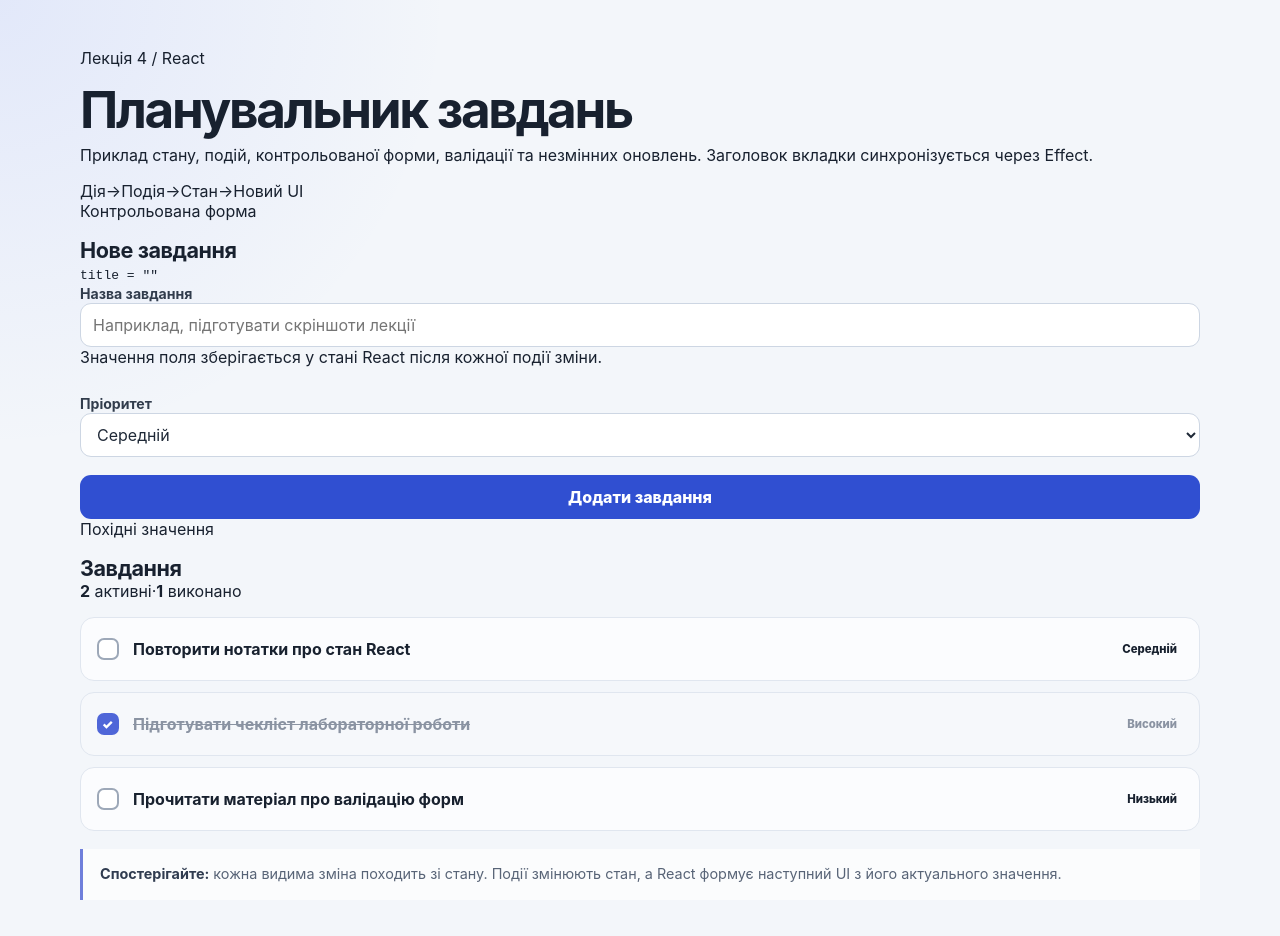
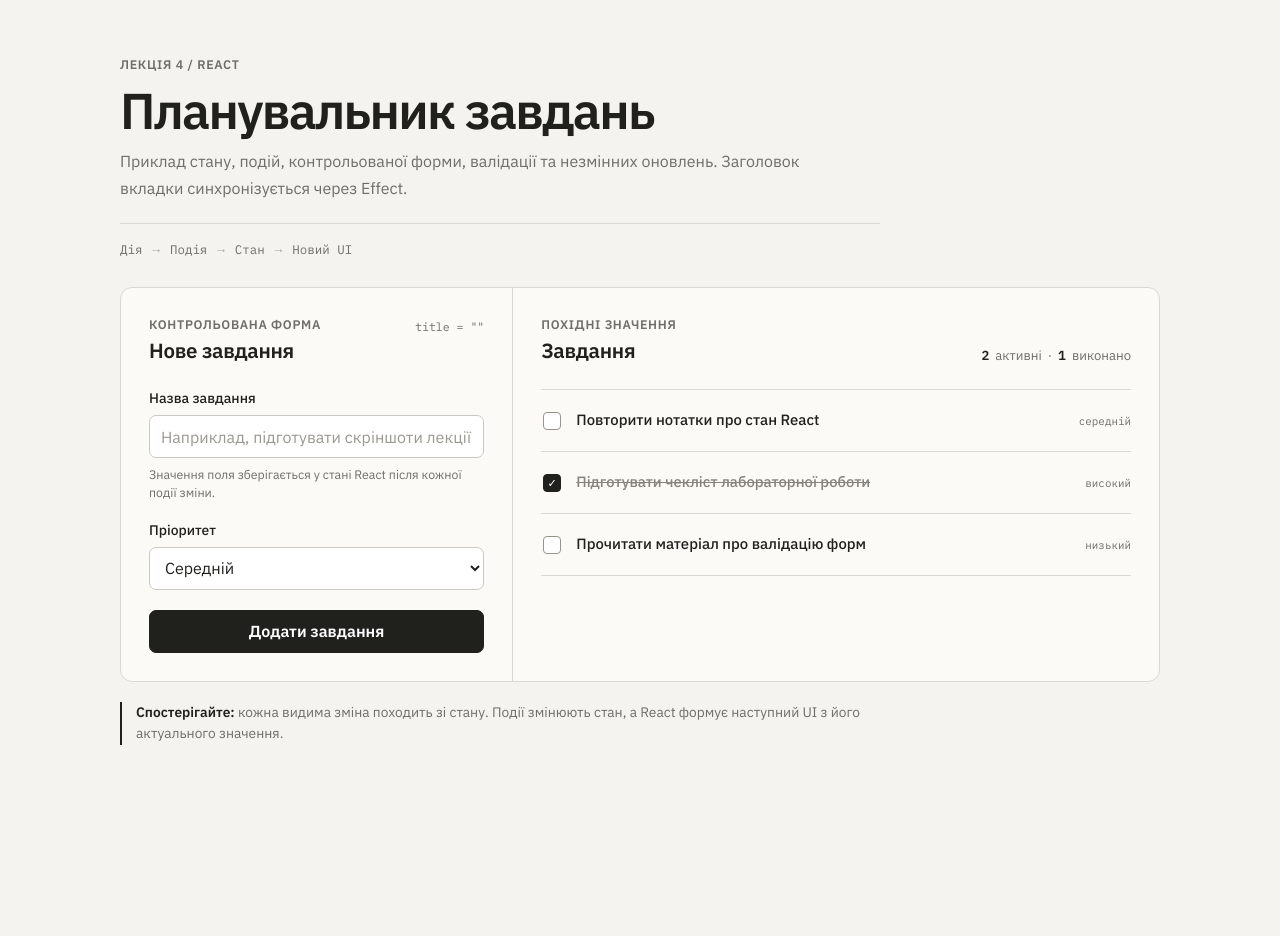
Before and after one commit to Aroxed/ui-programming-course, a React (Vite) app in the folder examples/lecture-04-state-events-forms/: page / in a window 1280 px wide. After the commit the page ends 800 px from the top, so only its background shows below. Built offline with nearby package versions, Linux system fonts and the light colour scheme.

Commit message:
Apply minimalist visual system to Lecture 4 example

```diff
--- a/examples/lecture-04-state-events-forms/src/styles.css
+++ b/examples/lecture-04-state-events-forms/src/styles.css
@@ -1,9 +1,18 @@
+@import url('https://fonts.googleapis.com/css2?family=IBM+Plex+Mono:wght@400;500&family=IBM+Plex+Sans:wght@400;500;600&display=swap');
+
 :root {
-  font-family: Inter, ui-sans-serif, system-ui, -apple-system, BlinkMacSystemFont, "Segoe UI", sans-serif;
-  color: #18212f;
-  background: #f3f6fa;
+  font-family: 'IBM Plex Sans', system-ui, sans-serif;
+  color: #20201d;
+  background: #f4f3ef;
   font-synthesis: none;
   text-rendering: optimizeLegibility;
+  --ink: #20201d;
+  --muted: #6f6e68;
+  --line: #d9d8d1;
+  --surface: #fbfaf7;
+  --surface-soft: #f0efea;
+  --focus: #315efb;
+  --error: #b42318;
 }
 
 * {
@@ -14,9 +23,7 @@ body {
   margin: 0;
   min-width: 320px;
   min-height: 100vh;
-  background:
-    radial-gradient(circle at top left, rgba(78, 111, 247, 0.10), transparent 28rem),
-    #f3f6fa;
+  background: #f4f3ef;
 }
 
 button,
@@ -25,34 +32,28 @@ select {
   font: inherit;
 }
 
-button,
-input,
-select,
-.task {
-  transition: none;
+button {
+  appearance: none;
 }
 
 .page-shell {
-  width: min(1120px, calc(100% - 40px));
+  width: min(1040px, calc(100% - 40px));
   margin: 0 auto;
-  padding: 48px 0 36px;
+  padding: 56px 0 40px;
 }
 
-.hero {
-  display: grid;
-  grid-template-columns: minmax(0, 1fr) auto;
-  gap: 36px;
-  align-items: end;
-  margin-bottom: 28px;
+.page-header {
+  max-width: 760px;
+  margin-bottom: 30px;
 }
 
-.eyebrow,
-.section-kicker {
-  margin: 0 0 8px;
-  color: #5869b3;
+.course-meta,
+.section-label {
+  margin: 0;
+  color: var(--muted);
   font-size: 0.78rem;
-  font-weight: 800;
-  letter-spacing: 0.08em;
+  font-weight: 600;
+  letter-spacing: 0.055em;
   text-transform: uppercase;
 }
 
@@ -63,186 +64,182 @@ p {
 }
 
 h1 {
-  margin-bottom: 10px;
-  font-size: clamp(2.3rem, 4vw, 3.7rem);
-  letter-spacing: -0.045em;
-  line-height: 1;
+  margin: 12px 0 12px;
+  font-size: clamp(2.2rem, 5vw, 3.15rem);
+  font-weight: 600;
+  letter-spacing: -0.035em;
+  line-height: 1.04;
 }
 
 h2 {
-  margin-bottom: 0;
-  font-size: 1.35rem;
-  letter-spacing: -0.02em;
+  margin: 5px 0 0;
+  font-size: 1.28rem;
+  font-weight: 600;
+  letter-spacing: -0.015em;
 }
 
-.hero-copy {
+.page-intro {
   max-width: 680px;
-  margin-bottom: 0;
-  color: #5a6678;
+  margin-bottom: 22px;
+  color: var(--muted);
   font-size: 1rem;
   line-height: 1.65;
 }
 
-.flow {
+.flow-line {
   display: flex;
+  flex-wrap: wrap;
+  gap: 7px 10px;
   align-items: center;
-  gap: 8px;
-  padding: 10px 12px;
-  border: 1px solid #d8dfeb;
-  border-radius: 14px;
-  background: rgba(255, 255, 255, 0.86);
-  color: #49556a;
+  padding-top: 16px;
+  border-top: 1px solid var(--line);
+  color: var(--muted);
+  font-family: 'IBM Plex Mono', ui-monospace, monospace;
   font-size: 0.78rem;
-  font-weight: 700;
-  white-space: nowrap;
 }
 
-.flow b {
-  color: #8b96a8;
+.flow-line span:nth-child(even) {
+  color: #a3a19a;
 }
 
-.dashboard {
+.workspace {
   display: grid;
-  grid-template-columns: minmax(0, 0.86fr) minmax(0, 1.35fr);
-  gap: 22px;
+  grid-template-columns: minmax(300px, 0.82fr) minmax(0, 1.35fr);
+  overflow: hidden;
+  border: 1px solid var(--line);
+  border-radius: 12px;
+  background: var(--surface);
 }
 
-.panel {
-  border: 1px solid #dbe2ed;
-  border-radius: 20px;
-  background: rgba(255, 255, 255, 0.96);
-  box-shadow: 0 16px 45px rgba(34, 48, 74, 0.08);
+.workspace-section {
+  min-width: 0;
+  padding: 28px;
 }
 
-.form-panel,
-.tasks-panel {
-  padding: 24px;
+.form-section {
+  border-right: 1px solid var(--line);
 }
 
-.panel-heading {
+.section-heading {
   display: flex;
   justify-content: space-between;
   gap: 18px;
   align-items: flex-start;
-  margin-bottom: 24px;
+  margin-bottom: 25px;
 }
 
-.state-badge {
-  max-width: 185px;
+.state-readout {
+  max-width: 190px;
   overflow: hidden;
-  padding: 7px 10px;
-  border-radius: 999px;
-  background: #eef2ff;
-  color: #485cc7;
-  font-family: ui-monospace, SFMono-Regular, Menlo, Consolas, monospace;
-  font-size: 0.76rem;
+  padding: 3px 0;
+  color: var(--muted);
+  font-family: 'IBM Plex Mono', ui-monospace, monospace;
+  font-size: 0.72rem;
+  font-weight: 400;
   text-overflow: ellipsis;
   white-space: nowrap;
 }
 
 form {
   display: grid;
-  gap: 10px;
+  gap: 19px;
+}
+
+.field {
+  display: grid;
+  gap: 8px;
 }
 
 label {
-  color: #313c4c;
-  font-size: 0.88rem;
-  font-weight: 700;
+  color: var(--ink);
+  font-size: 0.87rem;
+  font-weight: 500;
 }
 
-input[type="text"],
+input[type='text'],
 select {
   width: 100%;
-  min-height: 44px;
-  padding: 10px 12px;
-  border: 1px solid #cdd6e3;
-  border-radius: 11px;
+  min-height: 43px;
+  padding: 9px 11px;
+  border: 1px solid #c9c8c1;
+  border-radius: 7px;
   outline: none;
   background: #fff;
-  color: #1f2937;
+  color: var(--ink);
 }
 
-input[type="text"]:focus,
-select:focus {
-  border-color: #6c7ee8;
-  box-shadow: 0 0 0 3px rgba(108, 126, 232, 0.13);
+input[type='text']::placeholder {
+  color: #9a9891;
 }
 
-input[aria-invalid="true"] {
-  border-color: #d65757;
-  box-shadow: 0 0 0 3px rgba(214, 87, 87, 0.10);
+input[type='text']:focus,
+select:focus {
+  border-color: var(--ink);
+  box-shadow: 0 0 0 2px rgba(49, 94, 251, 0.14);
 }
 
-.form-message {
-  min-height: 38px;
-  margin: -2px 0 4px;
-  color: #7a8494;
-  font-size: 0.79rem;
+input[aria-invalid='true'] {
+  border-color: var(--error);
+  box-shadow: none;
+}
+
+.field-note {
+  min-height: 34px;
+  margin: 0;
+  color: var(--muted);
+  font-size: 0.77rem;
   line-height: 1.45;
 }
 
-.form-message.error {
-  color: #b53c3c;
-  font-weight: 700;
+.field-note.error {
+  color: var(--error);
+  font-weight: 500;
 }
 
 .primary-button {
-  min-height: 44px;
-  margin-top: 8px;
-  border: 0;
-  border-radius: 11px;
-  background: #304fd1;
+  min-height: 43px;
+  margin-top: 1px;
+  border: 1px solid var(--ink);
+  border-radius: 7px;
+  background: var(--ink);
   color: #fff;
   cursor: pointer;
-  font-weight: 800;
+  font-weight: 600;
+}
+
+.primary-button:hover {
+  background: #34342f;
 }
 
 .primary-button:focus-visible,
 .task-check input:focus-visible + .checkmark {
-  outline: 3px solid rgba(48, 79, 209, 0.28);
-  outline-offset: 2px;
+  outline: 2px solid var(--focus);
+  outline-offset: 3px;
 }
 
-.task-heading {
-  align-items: center;
+.tasks-heading {
+  align-items: flex-end;
 }
 
-.stats {
+.task-summary {
   display: flex;
-  gap: 9px;
+  gap: 6px;
+  align-items: baseline;
+  margin: 0;
+  color: var(--muted);
+  font-size: 0.82rem;
+  white-space: nowrap;
 }
 
-.stats div {
-  min-width: 64px;
-  padding: 8px 10px;
-  border: 1px solid #e1e6ee;
-  border-radius: 12px;
-  background: #f8fafc;
-  text-align: center;
-}
-
-.stats strong,
-.stats span {
-  display: block;
-}
-
-.stats strong {
-  font-size: 1.05rem;
-}
-
-.stats span {
-  margin-top: 1px;
-  color: #7b8595;
-  font-size: 0.7rem;
-  text-transform: uppercase;
+.task-summary strong {
+  color: var(--ink);
+  font-weight: 600;
 }
 
 .task-list {
-  display: grid;
-  gap: 11px;
   margin: 0;
   padding: 0;
+  border-top: 1px solid var(--line);
   list-style: none;
 }
 
@@ -250,25 +247,22 @@ input[aria-invalid="true"] {
   display: flex;
   gap: 13px;
   align-items: center;
-  min-height: 64px;
-  padding: 13px 14px;
-  border: 1px solid #e0e6ef;
-  border-radius: 14px;
-  background: #fbfcfe;
+  min-height: 62px;
+  padding: 14px 0;
+  border-bottom: 1px solid var(--line);
 }
 
 .task.completed {
-  background: #f6f8fb;
-  color: #8a93a2;
+  color: #85837c;
 }
 
 .task-check {
   position: relative;
   display: grid;
+  width: 22px;
+  height: 22px;
+  flex: 0 0 22px;
   place-items: center;
-  width: 25px;
-  height: 25px;
-  flex: 0 0 25px;
   cursor: pointer;
 }
 
@@ -280,26 +274,26 @@ input[aria-invalid="true"] {
 }
 
 .checkmark {
-  width: 22px;
-  height: 22px;
-  border: 2px solid #9da8b8;
-  border-radius: 7px;
+  width: 18px;
+  height: 18px;
+  border: 1.5px solid #96948d;
+  border-radius: 4px;
   background: #fff;
 }
 
 .task-check input:checked + .checkmark {
-  border-color: #4f66d8;
-  background: #4f66d8;
+  border-color: var(--ink);
+  background: var(--ink);
 }
 
 .task-check input:checked + .checkmark::after {
-  content: "✓";
+  content: '✓';
   display: grid;
   height: 100%;
   place-items: center;
   color: #fff;
-  font-size: 0.8rem;
-  font-weight: 900;
+  font-size: 0.7rem;
+  font-weight: 600;
 }
 
 .task-copy {
@@ -307,14 +301,16 @@ input[aria-invalid="true"] {
   min-width: 0;
   flex: 1;
   justify-content: space-between;
-  gap: 14px;
-  align-items: center;
+  gap: 16px;
+  align-items: baseline;
 }
 
 .task-title {
   min-width: 0;
   overflow: hidden;
-  font-weight: 750;
+  font-size: 0.93rem;
+  font-weight: 500;
+  line-height: 1.4;
   text-overflow: ellipsis;
   white-space: nowrap;
 }
@@ -326,79 +322,61 @@ input[aria-invalid="true"] {
 
 .priority {
   flex: 0 0 auto;
-  padding: 5px 8px;
-  border-radius: 999px;
-  font-size: 0.71rem;
-  font-weight: 800;
-}
-
-.priority-low {
-  background: #edf7f1;
-  color: #32714b;
-}
-
-.priority-medium {
-  background: #fff5dd;
-  color: #8a651d;
-}
-
-.priority-high {
-  background: #fdeaea;
-  color: #a44242;
+  color: var(--muted);
+  font-family: 'IBM Plex Mono', ui-monospace, monospace;
+  font-size: 0.68rem;
+  text-transform: lowercase;
 }
 
 .lesson-note {
-  margin-top: 18px;
-  padding: 14px 17px;
-  border-left: 3px solid #6f7fdb;
-  background: rgba(255, 255, 255, 0.66);
-  color: #586477;
-  font-size: 0.9rem;
+  max-width: 780px;
+  margin: 20px 0 0;
+  padding-left: 14px;
+  border-left: 2px solid var(--ink);
+  color: var(--muted);
+  font-size: 0.86rem;
   line-height: 1.55;
 }
 
 .lesson-note strong {
-  color: #303c50;
+  color: var(--ink);
+  font-weight: 600;
 }
 
-@media (max-width: 840px) {
-  .hero,
-  .dashboard {
+@media (max-width: 800px) {
+  .workspace {
     grid-template-columns: 1fr;
   }
 
-  .hero {
-    align-items: start;
-  }
-
-  .flow {
-    width: fit-content;
+  .form-section {
+    border-right: 0;
+    border-bottom: 1px solid var(--line);
   }
 }
 
 @media (max-width: 560px) {
   .page-shell {
-    width: min(100% - 24px, 1120px);
-    padding-top: 28px;
+    width: min(100% - 24px, 1040px);
+    padding-top: 32px;
   }
 
-  .form-panel,
-  .tasks-panel {
-    padding: 18px;
+  .workspace-section {
+    padding: 21px;
   }
 
-  .panel-heading,
+  .section-heading,
+  .tasks-heading,
   .task-copy {
     align-items: flex-start;
     flex-direction: column;
   }
 
-  .stats {
-    width: 100%;
+  .state-readout {
+    max-width: 100%;
   }
 
-  .stats div {
-    flex: 1;
+  .task-summary {
+    white-space: normal;
   }
 
   .task-title {
```
